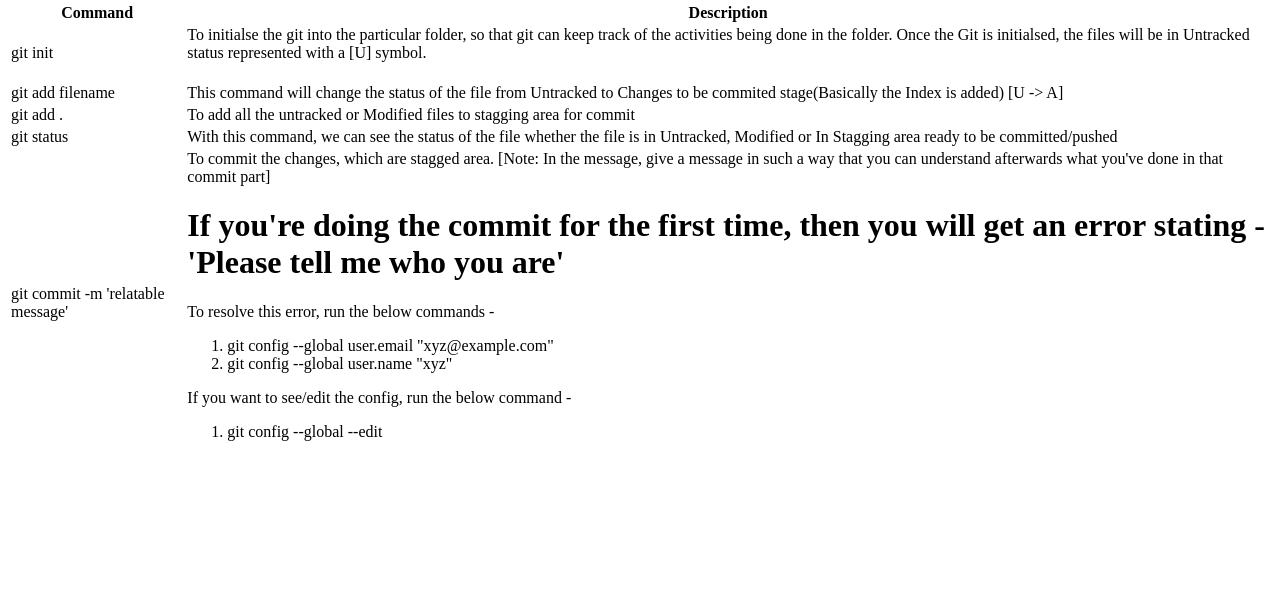
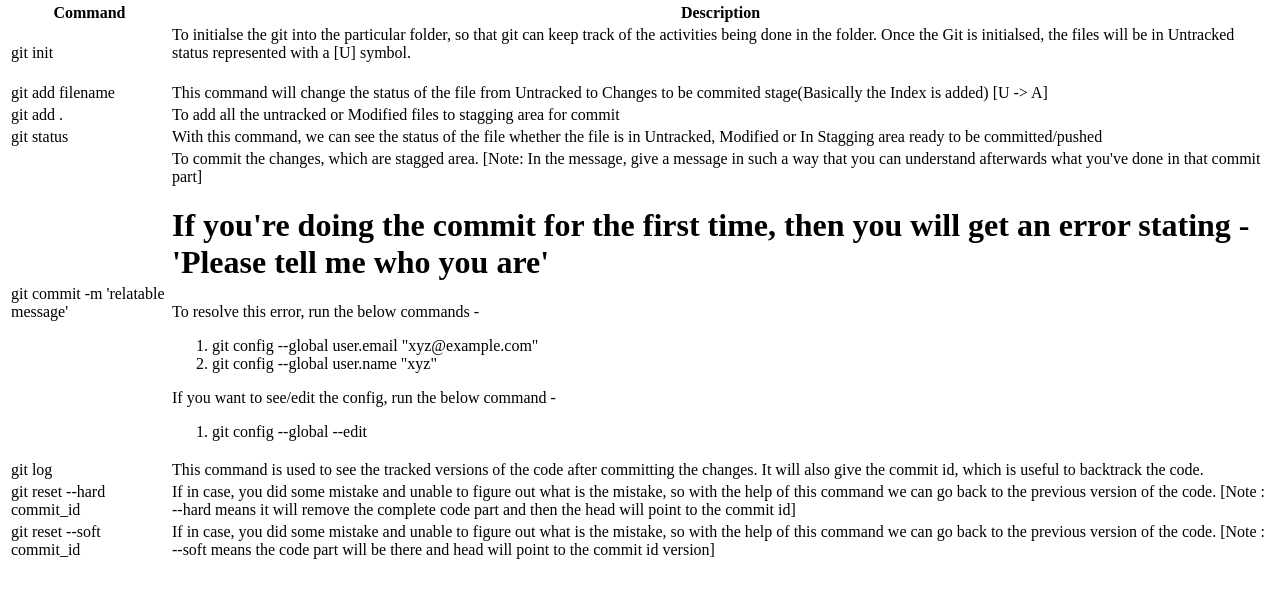
Before and after one commit to Yogita725/vcs, a plain HTML site: page index.html in a window 1280 px wide. Shown: the part 211-800 px from the top of the page. Drawn offline with Linux system fonts and the light colour scheme.

Commit message:
Added few more git commands

```diff
--- a/index.html
+++ b/index.html
@@ -51,6 +51,26 @@
                 <ol><li>git config --global --edit</li></ol>
             </td>
         </tr>
+        <tr>
+            <td>git log</td>
+            <td>This command is used to see the tracked versions of the code after committing the changes.
+                It will also give the commit id, which is useful to backtrack the code.
+            </td>
+        </tr>
+        <tr>
+            <td>git reset --hard commit_id</td>
+            <td>If in case, you did some mistake and unable to figure out what is the mistake, so with the help of this command we can go back
+                to the previous version of the code.
+                [Note : --hard means it will remove the complete code part and then the head will point to the commit id]
+            </td>
+        </tr>
+        <tr>
+            <td>git reset --soft commit_id</td>
+            <td>If in case, you did some mistake and unable to figure out what is the mistake, so with the help of this command we can go back
+                to the previous version of the code.
+                [Note : --soft means the code part will be there and head will point to the commit id version]
+            </td>
+        </tr>
     </table>
 </body>
 </html>
```
Also changed, not shown: Images/Commit.jpg (added), Images/log.jpg (added), Images/soft reset.jpg (added).
